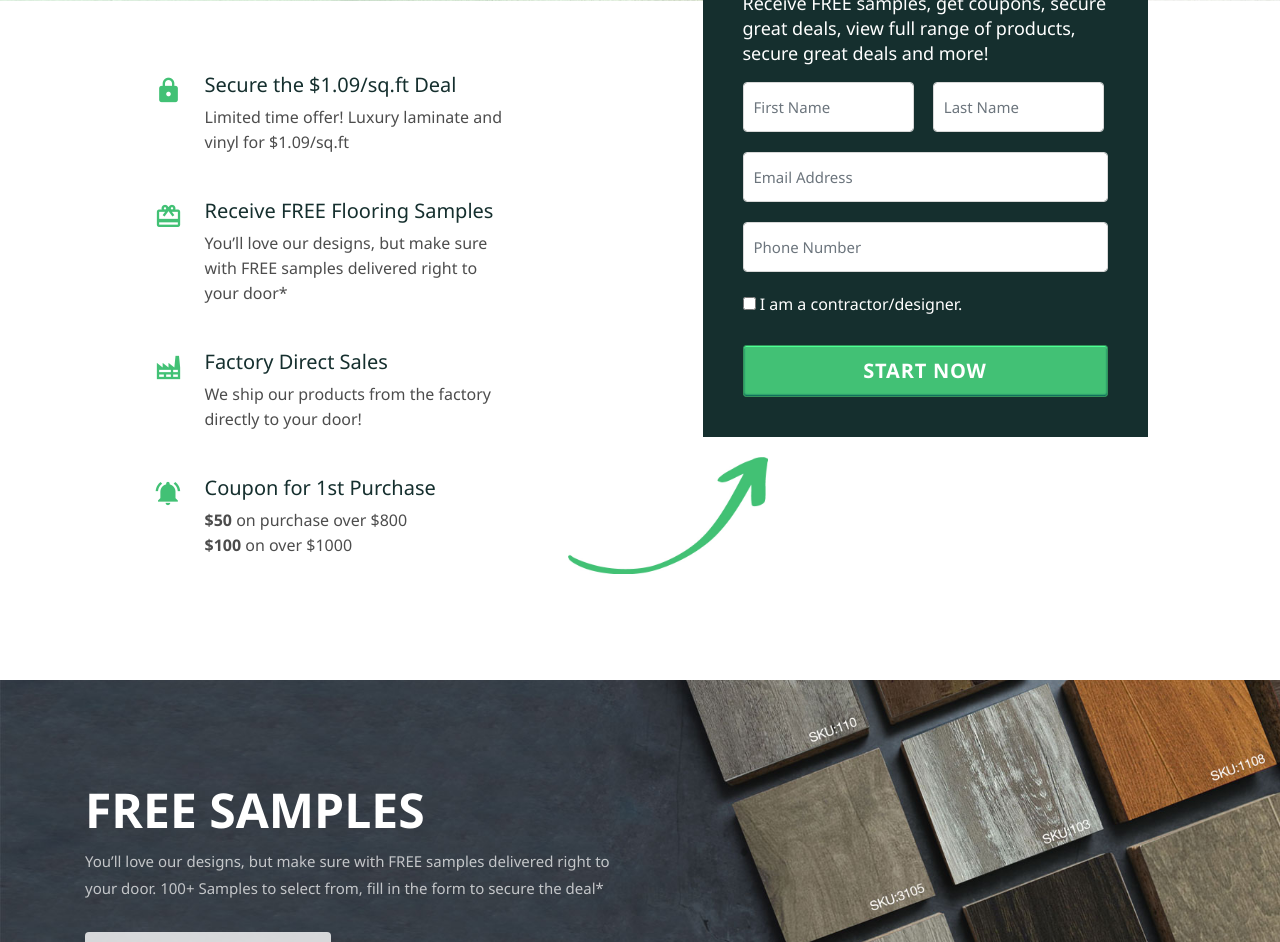
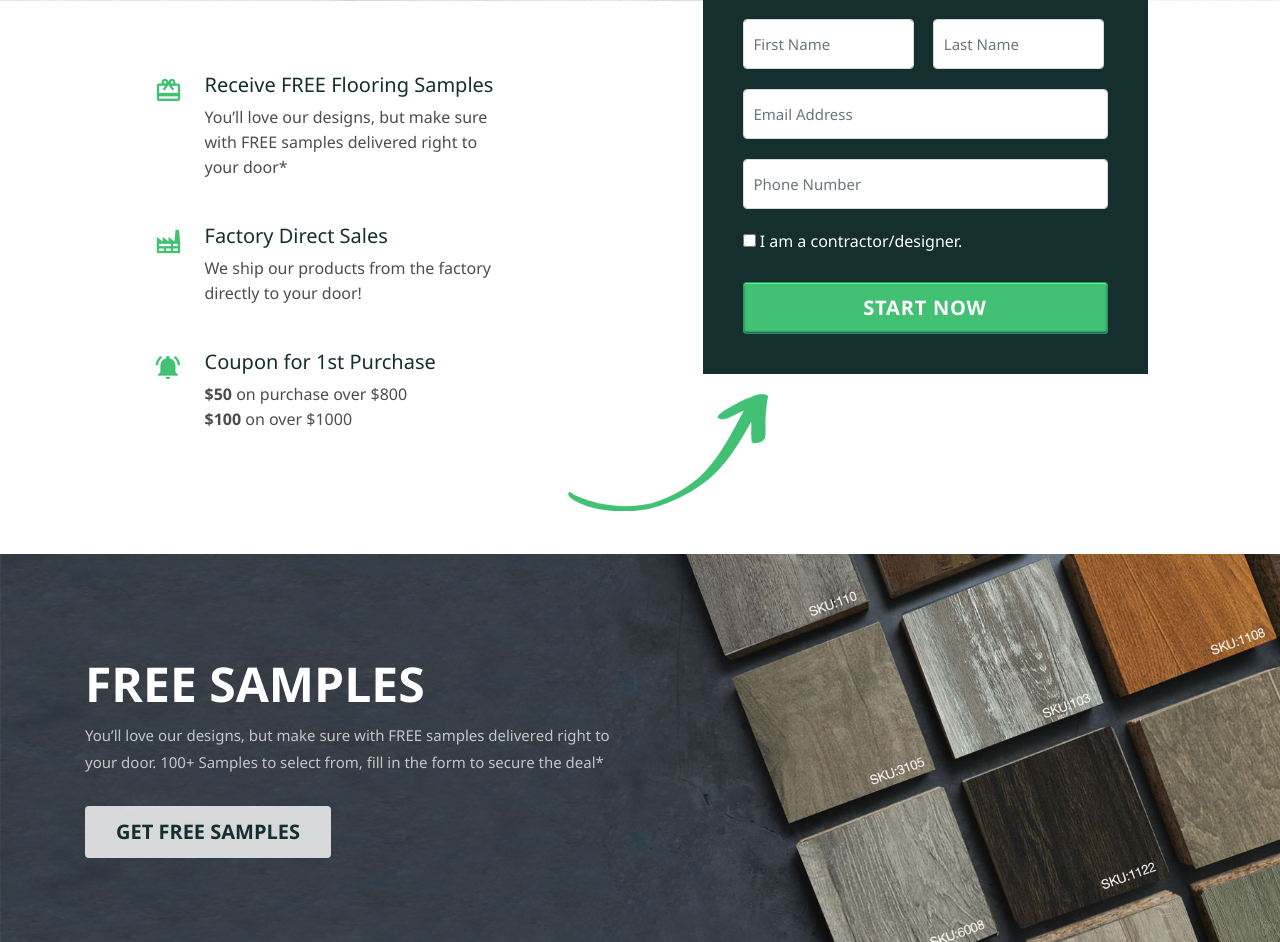
Before and after one commit to sandy-zhou-designer/onfloor-landingpage-sandy, a plain HTML site: page index.html in a window 1280 px wide. Shown: the part 681-1623 px from the top of the page. Drawn offline with Linux system fonts and the light colour scheme; a web font is replaced by a local one.

Commit message:
Update index.html

```diff
--- a/index.html
+++ b/index.html
@@ -102,15 +102,6 @@ j=d.createElement(s),dl=l!='dataLayer'?'&l='+l:'';j.async=true;j.src=
                 <div class="row vertical-content">
                     <div class="col-lg-6" id="top-content">
                         <div class="service-item padding-side-zero-mobile" data-aos="fade-up">
-                            <i class="mdi mdi-lock"></i>
-                            <div class="service-detail">
-                                <h4>Secure the $1.09/sq.ft Deal</h4>
-                                <p>
-            Limited time offer! Luxury laminate and vinyl for $1.09/sq.ft </p>
-                            </div>
-                            <!-- /service-detail -->
-                        </div>
-                        <div class="service-item padding-side-zero-mobile" data-aos="fade-up">
                             <i class=" mdi mdi-wallet-giftcard"></i>
                             <div class="service-detail">
                                 <h4>Receive FREE Flooring Samples</h4>
@@ -137,9 +128,9 @@ j=d.createElement(s),dl=l!='dataLayer'?'&l='+l:'';j.async=true;j.src=
                         </div>
                     </div>
                     <div class="col-lg-5 padding-side-zero-mobile">
-                        <form role="form" class="intro-form" id="book" method="post" action="https://6198345.extforms.netsuite.com/app/site/crm/externalleadpage.nl/compid.6198345/.f?formid=1&h=AAFdikaIhoJAAZFib-cbbn2Vb-8yFDmr4N5AvDuVWNgkOGZWocY&redirect_count=1&did_javascript_redirect=T">
+                        <form role="form" class="intro-form" id="book" method="post" autocomplete="off" action="https://6198345.extforms.netsuite.com/app/site/crm/externalleadpage.nl/compid.6198345/.f?formid=1&h=AAFdikaIhoJAAZFib-cbbn2Vb-8yFDmr4N5AvDuVWNgkOGZWocY&redirect_count=1&did_javascript_redirect=T">
                             <h3 class="text-center">Don’t Miss Out!</h3>
-                            <p>Receive FREE samples, get coupons, secure great deals, view full range of products, secure great deals and more!</p>
+                            <p>Receive FREE samples, get coupons, view full range of products, secure great deals and more!</p>
                             <div class="form-group" id="firstname">
                                 <input type="text" class="form-control" placeholder="First Name" required="required" name="firstname" id="firstname_fs">
                             </div>
@@ -359,7 +350,7 @@ $100 on over $1000</p>
             <div class="container">
                 <div class="row">
                     <div class="col-lg-12 text-center">
-                        <h1 class="title" data-aos="fade-up">Big Sale: $1.09/<span class="sqft">sq.ft<sup>┼</sup></span></h1>
+                        <h1 class="title" data-aos="fade-up">Big Sale</h1>
                         <p class="sub-title" data-aos="fade-up">For Limited Time Only^</p>
                     </div>
                     <div class="row">
@@ -716,7 +707,7 @@ materials. </p>
             <div class="container">
                 <div class="row">
                     <div class="col-lg-12 text-center">
-                        <h1 class="title" data-aos="fade-up"> <span class="sqft">starts from </span>$1.09/<span class="sqft">sq.ft<sup>┼</sup></span></h1>
+                        <h1 class="title" data-aos="fade-up"> <span class="sqft">Big Sale</span></h1>
                         <p class="sub-title" data-aos="fade-up">For Limited Time Only^</p>
                     </div>
                     <div class="row">
@@ -898,8 +889,7 @@ materials. </p>
                         <div class="footer-alt text-center">
                             <p class="copyright-txt">Copyright @ Onfloors.ca</p>
                             <p class="copyright-txt text-left">*For the GTA area only. Contact OnFloors for details.
-┼ All offers are subject to product availability and OnFloors reserves the right to change or withdraw the offer at any time without prior notice. Offers are valid until specified dates. No offer code is required unless otherwise stated. No rain checks. No limits unless specified. No price adjustments.
-^Ends Oct 31st. Offers expire at 11:59 pm PT on the sale end date. Sale prices and promo codes are valid for in-stock merchandise only. Sale prices or promotional offers cannot be applied to previous orders in which the transaction has already been completed, or on back-ordered merchandise.</p>
+┼ All offers are subject to product availability and OnFloors reserves the right to change or withdraw the offer at any time without prior notice. Offers are valid until specified dates. No offer code is required unless otherwise stated. No rain checks. No limits unless specified. No price adjustments.</p>
                         </div>
                     </div>
                 </div>
```
